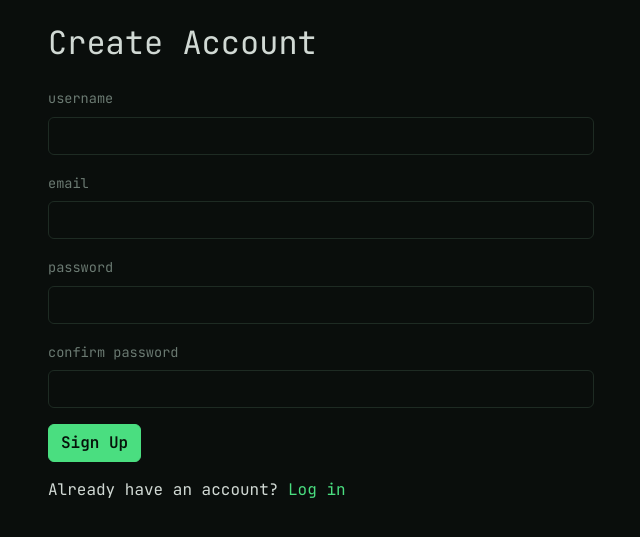
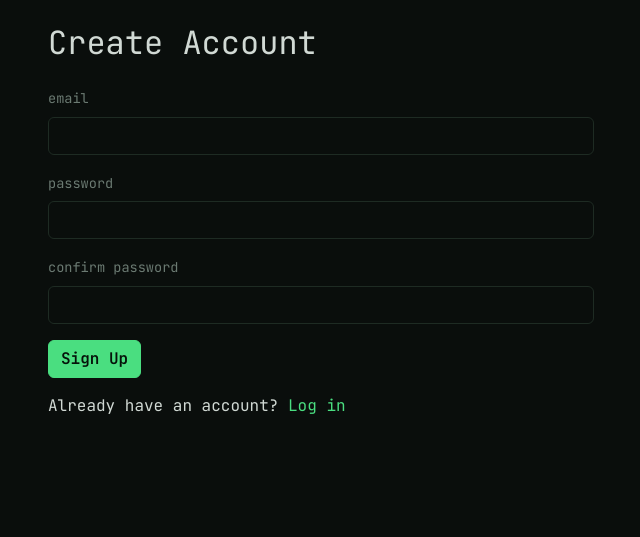
Before and after one commit to dvrone/twitter-clone, a Flask app: page /auth/register in a window 1280 px wide. Shown: the part 57-594 px from the top of the page, without its empty margins (319-959 px from the left). Run offline with Flask 3, Linux system fonts and the light colour scheme.

Commit message:
Auto-generate usernames on registration using random-username package

```diff
--- a/app/forms.py
+++ b/app/forms.py
@@ -5,16 +5,11 @@ from app.models import User
 
 
 class RegistrationForm(FlaskForm):
-    username = StringField('Username', validators=[DataRequired(), Length(min=3, max=30)])
     email = StringField('Email', validators=[DataRequired(), Email()])
     password = PasswordField('Password', validators=[DataRequired(), Length(min=6)])
     confirm_password = PasswordField('Confirm Password',
                                       validators=[DataRequired(), EqualTo('password')])
     submit = SubmitField('Sign Up')
-
-    def validate_username(self, username):
-        if User.query.filter_by(username=username.data).first():
-            raise ValidationError('That username is taken.')
 
     def validate_email(self, email):
         if User.query.filter_by(email=email.data).first():
--- a/app/routes/auth.py
+++ b/app/routes/auth.py
@@ -3,6 +3,7 @@ from flask_login import login_user, logout_user, login_required, current_user
 from app import db
 from app.models import User
 from app.forms import RegistrationForm, LoginForm
+from random_username.generate import generate_username
 
 auth_bp = Blueprint('auth', __name__, url_prefix='/auth')
 
@@ -14,11 +15,15 @@ def register():
 
     form = RegistrationForm()
     if form.validate_on_submit():
-        user = User(username=form.username.data, email=form.email.data)
+        username = generate_username(1)[0]
+        while User.query.filter_by(username=username).first():
+            username = generate_username(1)[0]
+
+        user = User(username=username, email=form.email.data)
         user.set_password(form.password.data)
         db.session.add(user)
         db.session.commit()
-        flash('Account created! You can log in now.', 'success')
+        flash(f'Account created! Your username is @{username}. You can log in now.', 'success')
         return redirect(url_for('auth.login'))
 
     return render_template('auth/register.html', form=form)
--- a/app/templates/auth/register.html
+++ b/app/templates/auth/register.html
@@ -7,14 +7,6 @@
         <h2 class="mb-4">Create Account</h2>
         <form method="POST" novalidate>
             {{ form.hidden_tag() }}
-
-            <div class="mb-3">
-                {{ form.username.label(class="form-label") }}
-                {{ form.username(class="form-control" + (" is-invalid" if form.username.errors else "")) }}
-                {% for error in form.username.errors %}
-                    <div class="invalid-feedback">{{ error }}</div>
-                {% endfor %}
-            </div>
 
             <div class="mb-3">
                 {{ form.email.label(class="form-label") }}
```
